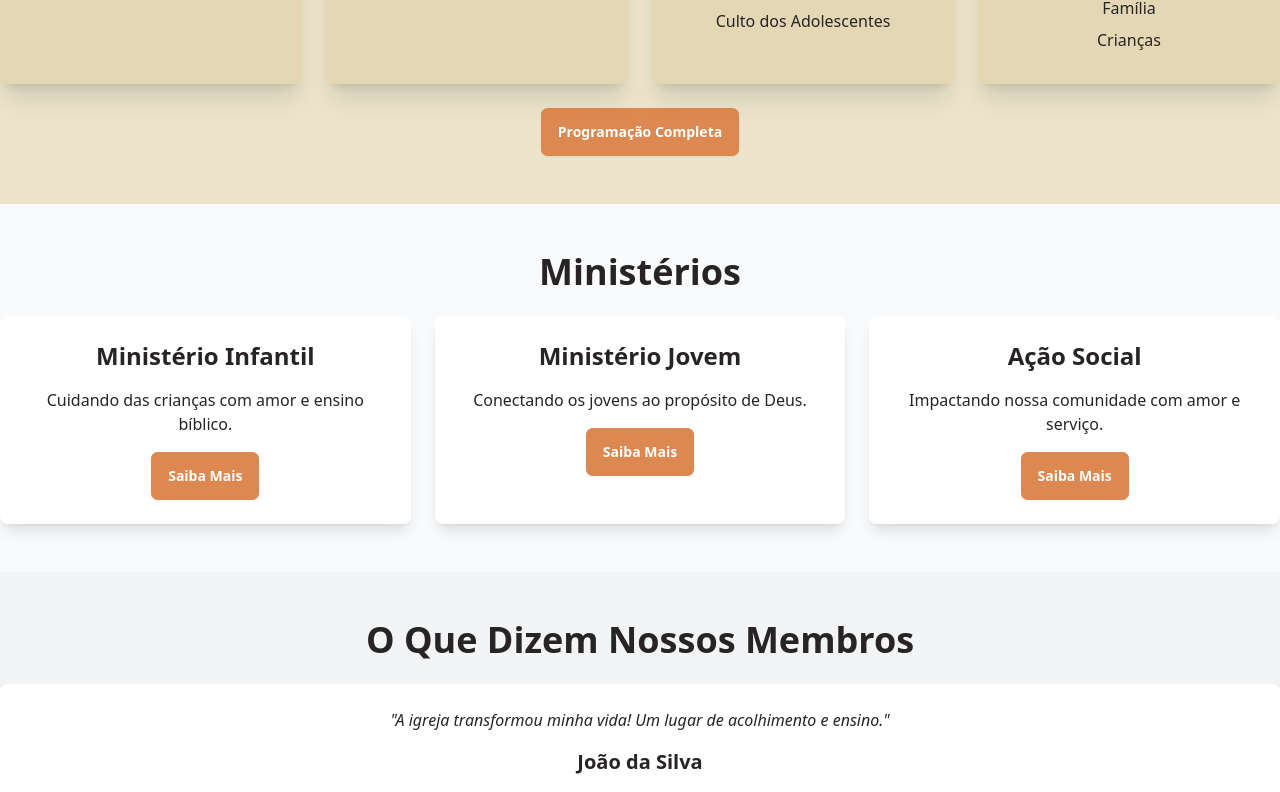
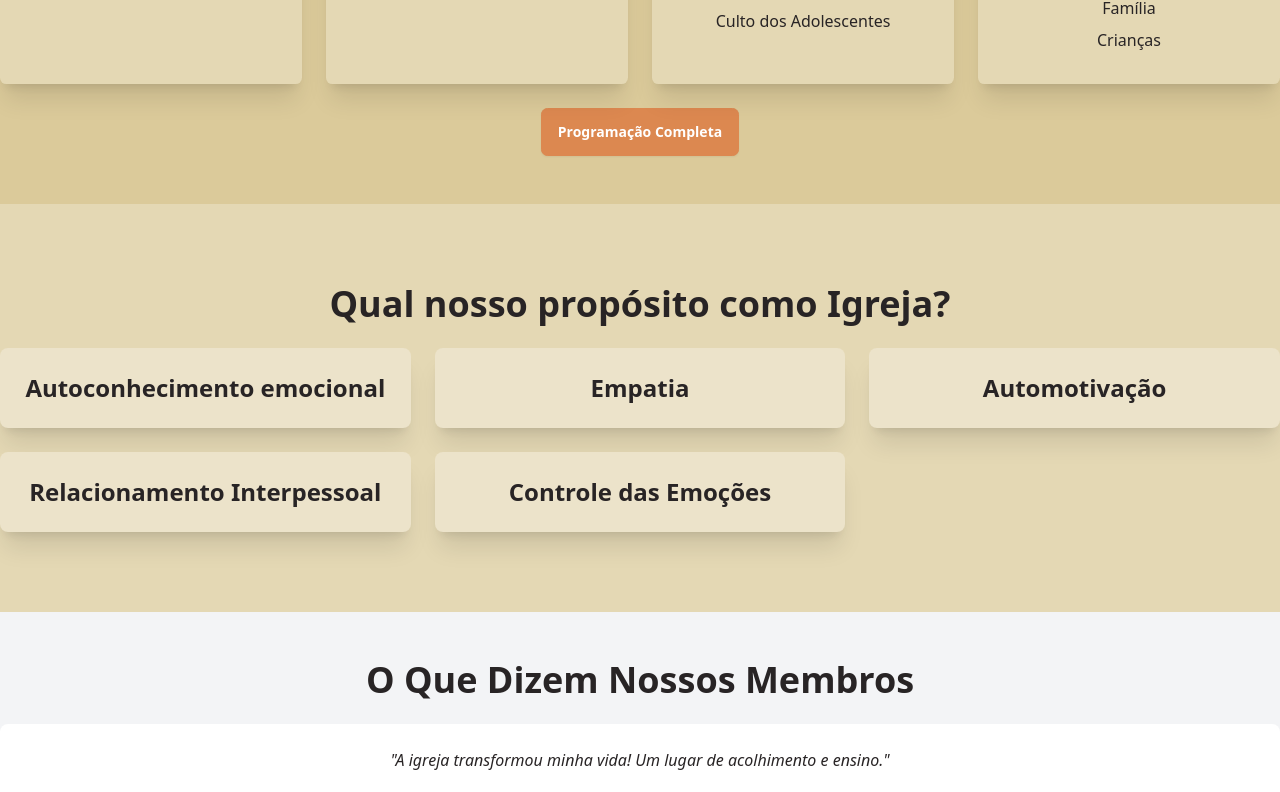
Before and after one commit to zioncwbBola/caminhodavida, a Next.js app: page / in a window 1280 px wide. Shown: the part 1119-1911 px from the top of the page. Built offline with nearby package versions, Linux system fonts and the light colour scheme.

Commit message:
modified:   src/components/modelo/AboutSection.tsx 	modified:   src/components/modelo/Ministerios.tsx 	modified:   src/components/modelo/ServicesCultos.tsx

```diff
--- a/src/components/modelo/AboutSection.tsx
+++ b/src/components/modelo/AboutSection.tsx
@@ -1,14 +1,17 @@
-// components/AboutSection.tsx
 const AboutSection = () => {
   return (
-    <section className="py-12 bg-white">
+    <section className="py-12 bg-base-200">
       <div className="bg-base-100 p-10 container mx-auto text-center">
-        <h2 className="text-4xl font-semibold">Comunidade Cristã Caminho da Vida</h2>
-        <p className="text-lg mt-4">
+        <h2 className="text-4xl font-semibold text-base-content">
+          Comunidade Cristã Caminho da Vida
+        </h2>
+        <p className="text-lg mt-4 text-base-content">
           Somos uma comunidade unida em Cristo, com a missão de espalhar o amor de Deus.
         </p>
         <div className="mt-6">
-          <a href="/about" className="btn btn-primary text-white">Saiba Mais</a>
+          <a href="/about" className="btn btn-primary text-white">
+            Saiba Mais
+          </a>
         </div>
       </div>
     </section>
--- a/src/components/modelo/Ministerios.tsx
+++ b/src/components/modelo/Ministerios.tsx
@@ -1,24 +1,23 @@
-// components/MinistriesSection.tsx
 const MinistriesSection = () => {
   return (
-    <section className="py-12 bg-gray-50">
+    <section className="py-20 bg-base-200">
       <div className="container mx-auto text-center">
-        <h2 className="text-4xl font-semibold">Ministérios</h2>
+        <h2 className="text-4xl font-semibold text-base-content">Qual nosso propósito como Igreja?</h2>
         <div className="grid grid-cols-1 sm:grid-cols-2 md:grid-cols-3 gap-6 mt-6">
-          <div className="bg-white p-6 rounded-lg shadow-lg">
-            <h3 className="text-2xl font-semibold">Ministério Infantil</h3>
-            <p className="mt-4">Cuidando das crianças com amor e ensino bíblico.</p>
-            <a href="/ministries" className="btn btn-accent text-white mt-4">Saiba Mais</a>
+          <div className="bg-base-100 p-6 rounded-lg shadow-xl">
+            <h3 className="text-2xl font-semibold text-base-content">Autoconhecimento emocional</h3>
           </div>
-          <div className="bg-white p-6 rounded-lg shadow-lg">
-            <h3 className="text-2xl font-semibold">Ministério Jovem</h3>
-            <p className="mt-4">Conectando os jovens ao propósito de Deus.</p>
-            <a href="/ministries" className="btn btn-accent text-white mt-4">Saiba Mais</a>
+          <div className="bg-base-100 p-6 rounded-lg shadow-xl">
+            <h3 className="text-2xl font-semibold text-base-content">Empatia</h3>
           </div>
-          <div className="bg-white p-6 rounded-lg shadow-lg">
-            <h3 className="text-2xl font-semibold">Ação Social</h3>
-            <p className="mt-4">Impactando nossa comunidade com amor e serviço.</p>
-            <a href="/ministries" className="btn btn-accent text-white mt-4">Saiba Mais</a>
+          <div className="bg-base-100 p-6 rounded-lg shadow-xl">
+            <h3 className="text-2xl font-semibold text-base-content">Automotivação</h3>
+          </div>
+          <div className="bg-base-100 p-6 rounded-lg shadow-xl">
+            <h3 className="text-2xl font-semibold text-base-content">Relacionamento Interpessoal</h3>
+          </div>
+          <div className="bg-base-100 p-6 rounded-lg shadow-xl">
+            <h3 className="text-2xl font-semibold text-base-content">Controle das Emoções</h3>
           </div>
         </div>
       </div>
--- a/src/components/modelo/ServicesCultos.tsx
+++ b/src/components/modelo/ServicesCultos.tsx
@@ -1,43 +1,46 @@
-// components/ServicesSection.tsx
 const ServicesSection = () => {
   return (
-    <section className="py-12 bg-100">
+    <section className="py-12 bg-base-300">
       <div className="container mx-auto text-center">
-        <h2 className="text-4xl font-semibold">Programação Semanal</h2>
-        <p className="text-lg mt-2">Venha participar das nossas celebrações. Veja os horários abaixo.</p>
+        <h2 className="text-4xl font-semibold text-base-content">Programação Semanal</h2>
+        <p className="text-lg mt-2 text-base-content">
+          Venha participar das nossas celebrações. Veja os horários abaixo.
+        </p>
         <div className="grid grid-cols-1 md:grid-cols-2 lg:grid-cols-4 gap-6 mt-6">
           <div className="card bg-base-200 shadow-xl">
             <div className="card-body">
-              <h2 className="card-title">Terça</h2>
-              <p>Célula - 20:00</p>
+              <h2 className="card-title text-base-content">Terça</h2>
+              <p className="text-base-content">Célula - 20:00</p>
             </div>
           </div>
           <div className="card bg-base-200 shadow-xl">
             <div className="card-body">
-              <h2 className="card-title">Quinta</h2>
-              <p>Culto de Libertação</p>
+              <h2 className="card-title text-base-content">Quinta</h2>
+              <p className="text-base-content">Culto de Libertação</p>
             </div>
           </div>
           <div className="card bg-base-200 shadow-xl">
             <div className="card-body">
-              <h2 className="card-title">Sábado</h2>
-              <p>1º Sábado - Bazar</p>
-              <p>Encontro de Oração - 21:00</p>
-              <p>Culto dos Adolescentes</p>
+              <h2 className="card-title text-base-content">Sábado</h2>
+              <p className="text-base-content">1º Sábado - Bazar</p>
+              <p className="text-base-content">Encontro de Oração - 21:00</p>
+              <p className="text-base-content">Culto dos Adolescentes</p>
             </div>
           </div>
           <div className="card bg-base-200 shadow-xl">
             <div className="card-body">
-              <h2 className="card-title">Domingo</h2>
-              <p>Cultos de Evangelismo e Missões</p>
-              <p>Ceia do Senhor</p>
-              <p>Família</p>
-              <p>Crianças</p>
+              <h2 className="card-title text-base-content">Domingo</h2>
+              <p className="text-base-content">Cultos de Evangelismo e Missões</p>
+              <p className="text-base-content">Ceia do Senhor</p>
+              <p className="text-base-content">Família</p>
+              <p className="text-base-content">Crianças</p>
             </div>
           </div>
         </div>
         <div className="mt-6">
-          <a href="/services" className="btn btn-accent text-white">Programação Completa</a>
+          <a href="/services" className="btn btn-accent text-white">
+            Programação Completa
+          </a>
         </div>
       </div>
     </section>
```
